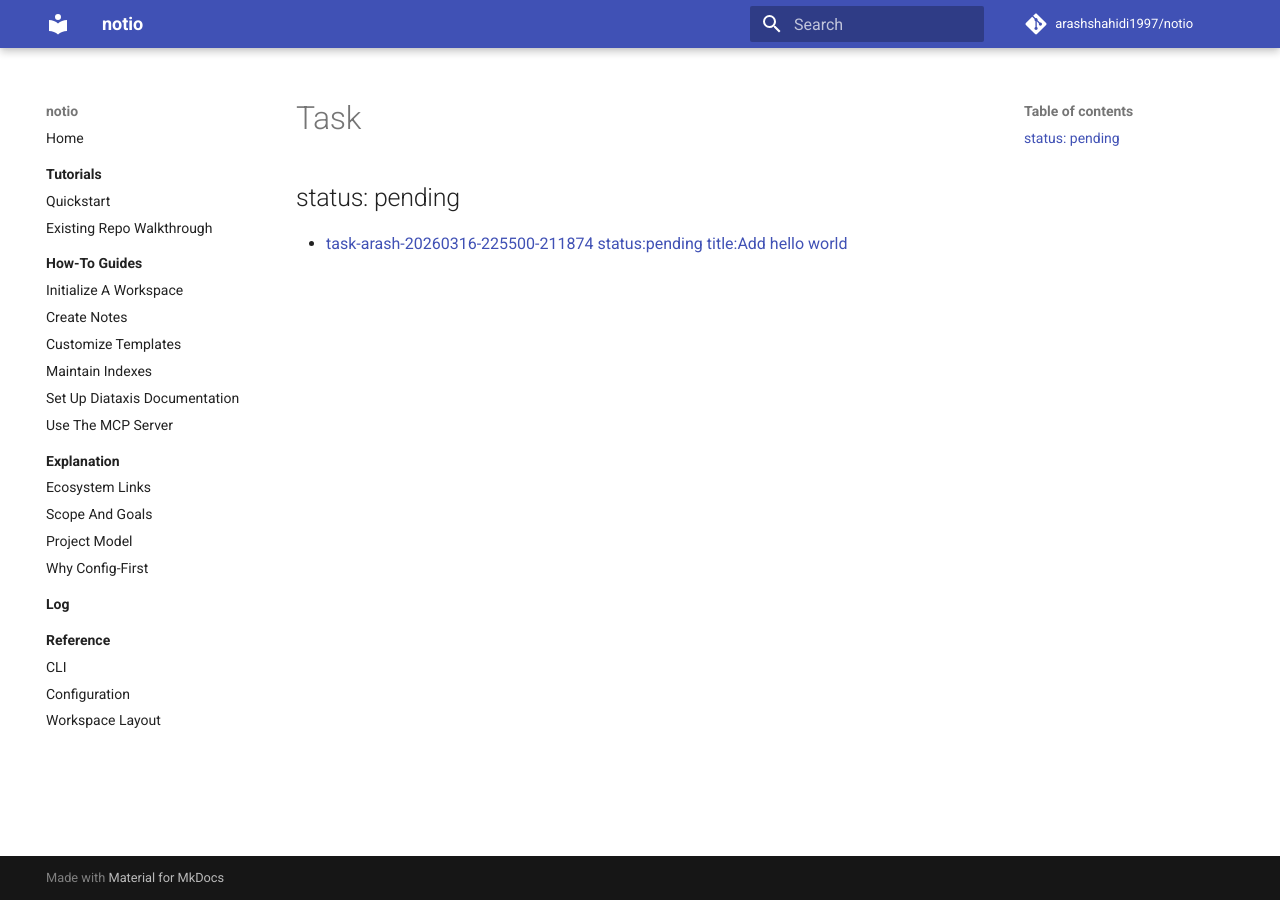
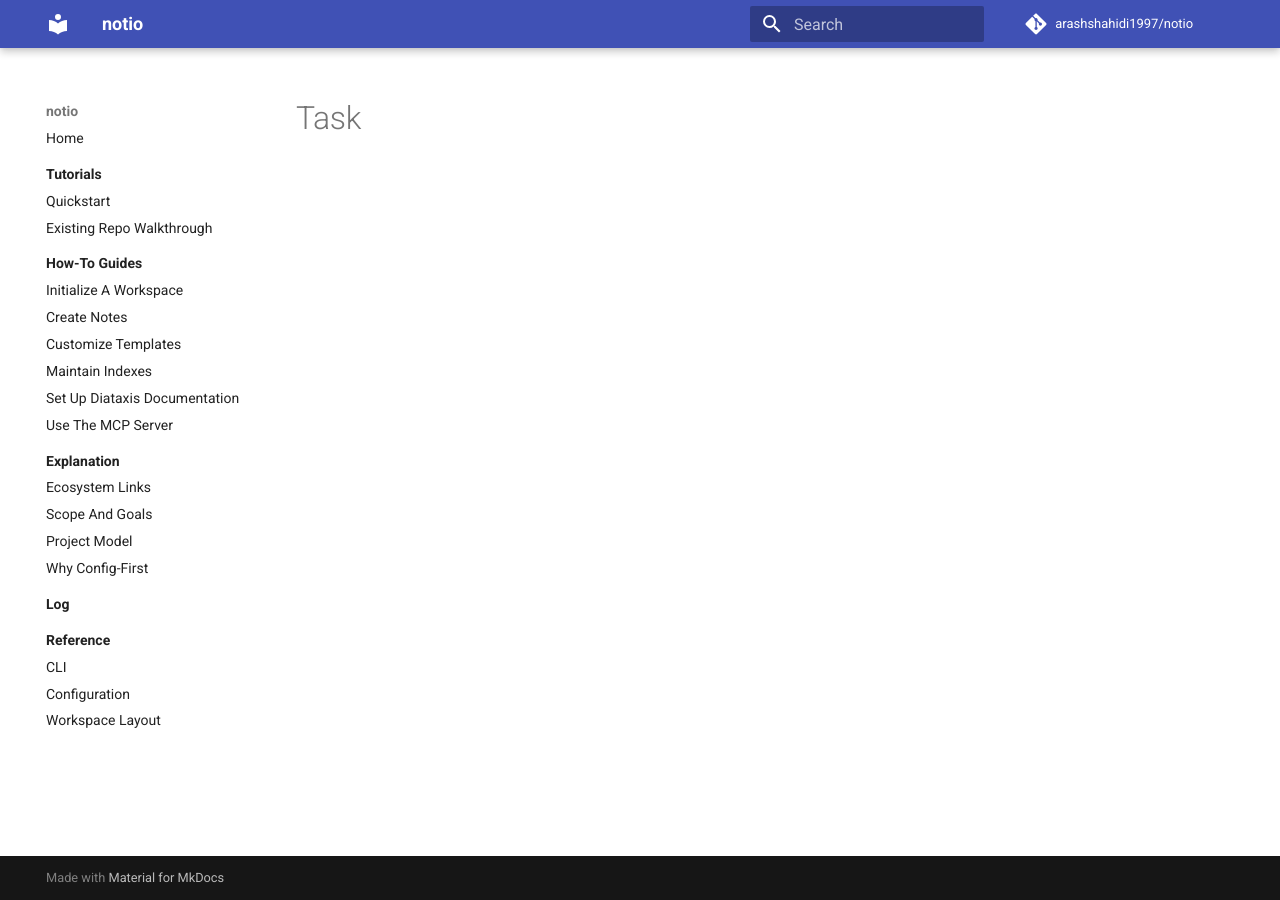
Before and after one commit to arashshahidi1997/notio, an MkDocs documentation site: the page built from docs/log/task/index.md, in a window 1280 px wide. Built offline with MkDocs 1.6.1 and Material for MkDocs 9.7.7, drawn with Linux system fonts in a browser that asks for light colours; comment, search, counter and statistics services are not loaded.

Commit message:
[DATALAD] Recorded changes

```diff
--- a/docs/log/task/index.md
+++ b/docs/log/task/index.md
@@ -1,5 +1 @@
 # Task
-
-## status: pending
-
-- [task-arash-20260316-225500-211874 status:pending title:Add hello world](task-arash-20260316-225500-211874.md)
```
